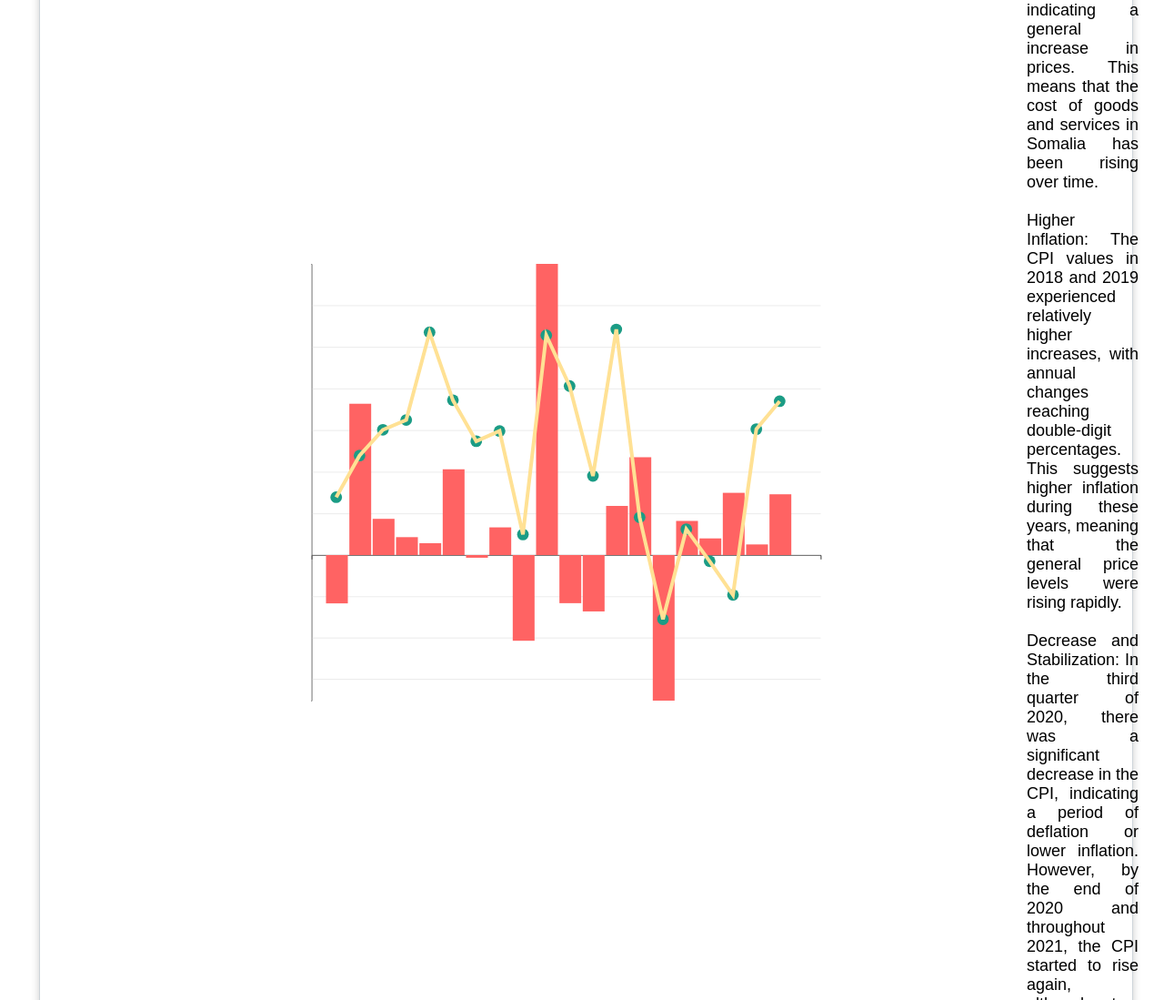
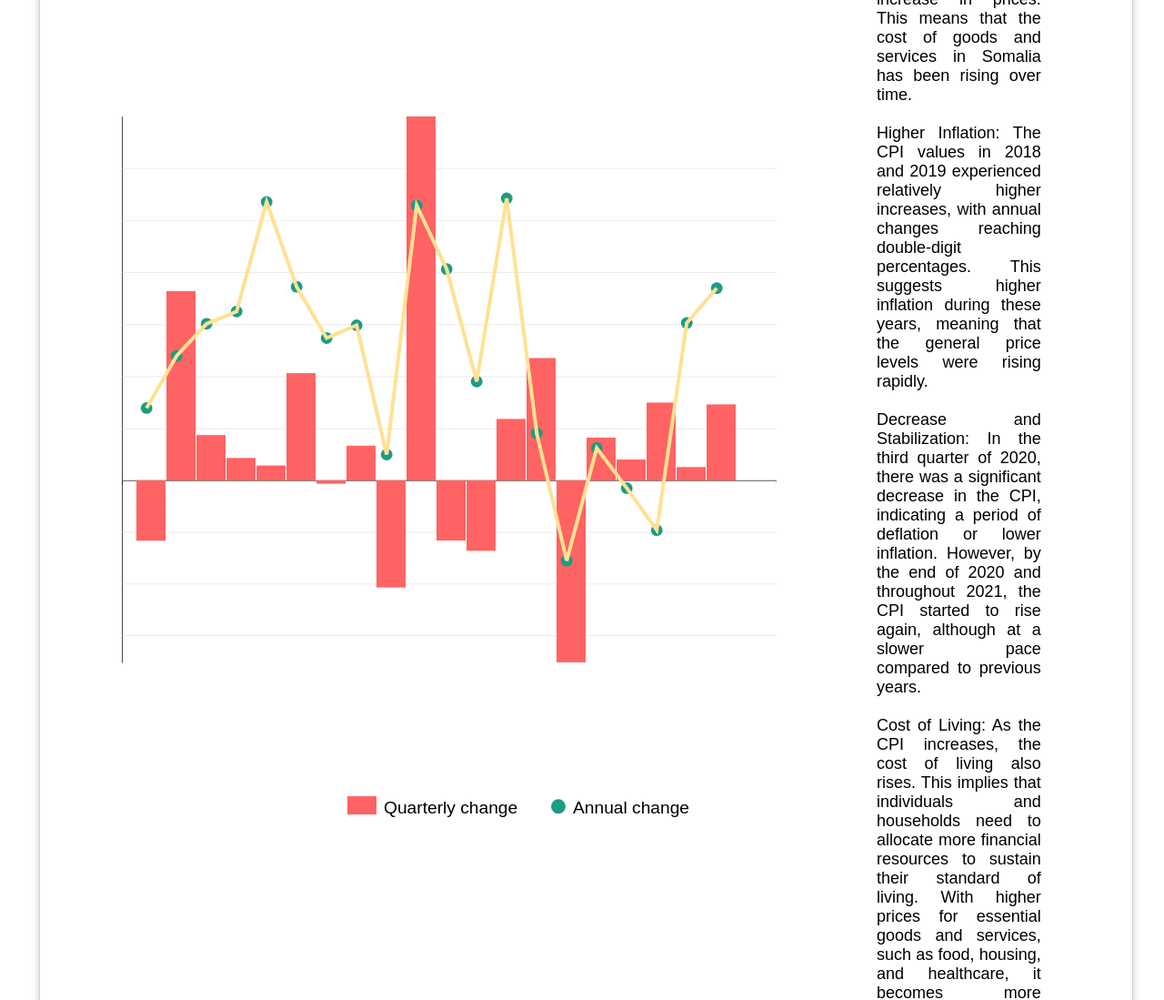
Before and after one commit to rhyannaaz/COS30045, a plain HTML site: page index.html in a window 1280 px wide. Shown: the part 3880-4979 px from the top of the page at 91% size. Drawn offline with nearby package versions, Linux system fonts and the light colour scheme.

Commit message:
add legend and css to vis 3

```diff
--- a/index.css
+++ b/index.css
@@ -124,7 +124,7 @@ body {
 }
 
 #container3 {
-	padding: 40px 80px;
+	padding: 70px 0px;
 	display: grid;
 	grid-template-columns: 1fr 1fr;
 	grid-gap: 20px;
@@ -146,7 +146,6 @@ body {
 }
 
 #chart3 {
-	text-align: left;
 	scale: 0.8;
 }
 
@@ -196,8 +195,8 @@ button:hover {
 }
 
 .text3  {
-	/* margin: auto;
-	padding-right: 100px; */
+	margin: auto;
+	padding-right: 100px;
 	text-align: right;
 	text-align: justify;
 	font-size: 18px;
--- a/index.js
+++ b/index.js
@@ -39,18 +39,18 @@ function init() {
       .enter()
       .append('path')
       .attr('d', d3.geoPath().projection(mapprojection))
-      .attr('id', function(d) {
+      .attr('id', function (d) {
         return d.properties.admin1Name;
       })
-      .attr('class', function(d) {
+      .attr('class', function (d) {
         var classname = (d.properties.admin1Name !== '0') ? 'adm1' : 'inactive';
         return classname;
       })
-      .attr('fill', function(d) {
+      .attr('fill', function (d) {
         var clr = (d.properties.admin1Name !== '0') ? fillColor : inactiveFillColor;
         return clr;
       })
-      .each(function(d) {
+      .each(function (d) {
         if (d.properties.admin1Name !== '0') {
           d3.select(this)
             .attr('stroke-width', 1)
@@ -139,7 +139,7 @@ function init() {
   var csvCall = d3.csv('data/acute_food_insecurity.csv');
 
   // Use Promise.all to handle asynchronous loading of data
-  Promise.all([adm1Call, somCall, countrieslabelCall, csvCall]).then(function(values) {
+  Promise.all([adm1Call, somCall, countrieslabelCall, csvCall]).then(function (values) {
     // Store data collected from loaded files
     var adm1Args = values[0];
     var somArgs = values[1];
@@ -159,13 +159,13 @@ function init() {
   // Function to display the chart based on CSV data
   function displayChart(csvData) {
     // Parse the CSV data
-    csvData.forEach(function(d) {
+    csvData.forEach(function (d) {
       d.year = +d.year;
       d.percentage = +d.percentage;
     });
 
     // Filter the data based on default year - 2022
-    var filteredData = csvData.filter(function(d) {
+    var filteredData = csvData.filter(function (d) {
       return d.year === 2022;
     });
 
@@ -176,8 +176,8 @@ function init() {
 
     // Update the fill color of the regions based on the percentage values
     svg1.selectAll('.adm1')
-      .attr('fill', function(d) {
-        var regionData = filteredData.find(function(data) {
+      .attr('fill', function (d) {
+        var regionData = filteredData.find(function (data) {
           return data.region === d.properties.admin1Name;
         });
         return regionData ? colorScale(regionData.percentage) : fillColor;
@@ -190,7 +190,7 @@ function init() {
   //Visualization 2 START
 
   // set the dimensions and margins of the graph
-  margin = {top: 80, right: 135, bottom: 80, left: 150}
+  margin = { top: 80, right: 135, bottom: 80, left: 150 }
 
   // append the svg object to the body of the page
   svg2 = d3.select("#chart2")
@@ -198,10 +198,10 @@ function init() {
     .attr("width", width + margin.left + margin.right + 100)
     .attr("height", height + margin.top + margin.bottom)
     .append("g")
-    .attr("transform",`translate(${margin.left}, ${margin.top})`);
+    .attr("transform", `translate(${margin.left}, ${margin.top})`);
 
   // Parse the Data
-  d3.csv("data/rural_urban_areas_total.csv").then( function(data) {
+  d3.csv("data/rural_urban_areas_total.csv").then(function (data) {
 
     //GENERAL//
 
@@ -210,7 +210,7 @@ function init() {
     // color palette
     const color = d3.scaleOrdinal()
       .domain(areas)
-      .range(["#8338ec","#ff0054", "#0496FF"]);
+      .range(["#8338ec", "#ff0054", "#0496FF"]);
 
     //stack the data
     const stackedData = d3.stack()
@@ -220,7 +220,7 @@ function init() {
     // Add X axis
     const x = d3.scaleLinear()
       .domain([2015, 2023])
-      .range([ 0, width ]);
+      .range([0, width]);
     const xAxis = svg2.append("g")
       .attr("transform", `translate(0, ${height})`)
       .style('font-family', 'Arial')
@@ -231,8 +231,8 @@ function init() {
     // Add X axis label:
     svg2.append("text")
       .attr("text-anchor", "middle")
-      .attr("x", width/2)
-      .attr("y", height+60 )
+      .attr("x", width / 2)
+      .attr("y", height + 60)
       .style('font-family', 'Arial')
       .style("font-size", 20)
       .text("Year");
@@ -240,7 +240,7 @@ function init() {
     // Add Y axis label:
     svg2.append("text")
       .attr('x', -240)
-      .attr("y", -100 )
+      .attr("y", -100)
       .attr('transform', 'rotate(270)')
       .text("Total Number of People Affected")
       .style('font-family', 'Arial')
@@ -250,7 +250,7 @@ function init() {
     // Add Y axis
     const y = d3.scaleLinear()
       .domain([0, 10000000])
-      .range([ height, 0 ]);
+      .range([height, 0]);
 
     svg2.append("g")
       .call(d3.axisLeft(y).ticks(10))
@@ -262,14 +262,14 @@ function init() {
     const clip = svg2.append("defs").append("svg:clipPath")
       .attr("id", "clip")
       .append("svg:rect")
-      .attr("width", width )
-      .attr("height", height )
+      .attr("width", width)
+      .attr("height", height)
       .attr("x", 0)
       .attr("y", 0);
 
     // Add brushing
     const brush = d3.brushX()
-      .extent( [ [0,0], [width,height] ] )
+      .extent([[0, 0], [width, height]])
       .on("end", updateAreaChart)
 
     const areaChart = svg2.append('g')
@@ -277,17 +277,17 @@ function init() {
 
     // Area generator
     const area = d3.area()
-      .x(function(d) { return x(Number(d.data.Year)); })
-      .y0(function(d) { return y(d[0]); })
-      .y1(function(d) { return y(d[1]); })
+      .x(function (d) { return x(Number(d.data.Year)); })
+      .y0(function (d) { return y(d[0]); })
+      .y1(function (d) { return y(d[1]); })
 
     // Show the areas
     areaChart
       .selectAll("mylayers")
       .data(stackedData)
       .join("path")
-      .attr("class", function(d) { return "myArea " + d.key })
-      .style("fill", function(d) { return color(d.key); })
+      .attr("class", function (d) { return "myArea " + d.key })
+      .style("fill", function (d) { return color(d.key); })
       .attr("d", area)
 
 
@@ -301,15 +301,15 @@ function init() {
     function idled() { idleTimeout = null; }
 
 
-    function updateAreaChart(event,d) {
+    function updateAreaChart(event, d) {
 
       extent = event.selection
 
-      if(!extent){
+      if (!extent) {
         if (!idleTimeout) return idleTimeout = setTimeout(idled, 350);
-        x.domain(d3.extent(data, function(d) { return Number(d.Year); }))
-      }else{
-        x.domain([ x.invert(extent[0]), x.invert(extent[1]) ])
+        x.domain(d3.extent(data, function (d) { return Number(d.Year); }))
+      } else {
+        x.domain([x.invert(extent[0]), x.invert(extent[1])])
         areaChart.select(".brush").call(brush.move, null)
       }
 
@@ -324,15 +324,15 @@ function init() {
     // HIGHLIGHT GROUP //
 
     // What to do when one group is hovered
-      const highlight = function(event,d){
+    const highlight = function (event, d) {
       // reduce opacity of all groups
       d3.selectAll(".myArea").transition().duration(500).style("opacity", .1)
       // except the one that is hovered
-        d3.select("."+d).transition().duration(500).style("opacity", 1)
+      d3.select("." + d).transition().duration(500).style("opacity", 1)
     }
 
     // And when it is not hovered anymore
-      const noHighlight = function(event,d){
+    const noHighlight = function (event, d) {
       d3.selectAll(".myArea").transition().duration(500).style("opacity", 1)
     }
 
@@ -344,10 +344,10 @@ function init() {
       .data(areas)
       .join("rect")
       .attr("x", 700)
-        .attr("y", function(d,i){ return 10 + i*(size+5)})
+      .attr("y", function (d, i) { return 10 + i * (size + 5) })
       .attr("width", size)
       .attr("height", size)
-        .style("fill", function(d){ return color(d)})
+      .style("fill", function (d) { return color(d) })
       .on("mouseover", highlight)
       .on("mouseleave", noHighlight)
 
@@ -355,9 +355,9 @@ function init() {
     svg2.selectAll("mylabels")
       .data(areas)
       .join("text")
-        .attr("x", 720 + size*1.2)
-        .attr("y", function(d,i){ return 10 + i*(size+5) + (size/2)})
-        .text(function(d){ return d})
+      .attr("x", 720 + size * 1.2)
+      .attr("y", function (d, i) { return 10 + i * (size + 5) + (size / 2) })
+      .text(function (d) { return d })
       .style('font-family', 'Arial')
       .attr("text-anchor", "left")
       .style("alignment-baseline", "middle")
@@ -369,11 +369,15 @@ function init() {
 
   //Visualization 3 START
 
+  var width3 = 900;
+  var height3 = 750;
+  var bar_padding3 = 8;
+
   var svg3 = d3.select("#chart3")
     .append("svg")
-    .attr("width", width + margin.left + margin.right )
-    .attr("height", height + margin.top + margin.bottom)
-    .attr("transform",`translate(${margin.left}, ${margin.top})`);
+    .attr("width", width3)
+    .attr("height", height3 + margin.top + margin.bottom)
+    .attr("transform", "translate(40,30})");
 
   d3.csv("data/consumer_price_food_indices_som.csv").then(function (data3) {
     var bar_number = data3.length
@@ -384,11 +388,11 @@ function init() {
 
     //add scale for visualization
     var xScale = d3.scaleBand()
-      .range([0, width])
+      .range([0, width3])
       .padding(bar_padding);
 
     var yScale = d3.scaleLinear()
-      .range([height, height * 2 / 3, 0])
+      .range([height3, height3 * 2 / 3, 0])
       .domain([d3.min(quarterlyChange), 0, d3.max(quarterlyChange)]);
     //
 
@@ -399,17 +403,15 @@ function init() {
     var yAxis = d3.axisLeft()
       .scale(yScale)
       .ticks(10)
-      .tickSizeInner(-width);
+      .tickSizeInner(-width3);
 
     svg3.append("g")
-      .attr("transform", "translate(0," + height * (2 / 3) + ")")
-      .call(xAxis)
-      .attr("marker-end","url(#arrow)");
+      .attr("transform", "translate(0," + height3 * (2 / 3) + ")")
+      .call(xAxis);
 
     svg3.append("g")
       .attr("class", "grid")
-      .call(yAxis)
-      .attr("marker-end","url(#arrow)");
+      .call(yAxis);
 
     svg3.selectAll(".grid line") //add grid line
       .style("stroke-width", "0.5px")
@@ -423,18 +425,18 @@ function init() {
       .append("rect")
       .attr("id", "bar-chart")
       .attr("x", function (d, i) {
-        return i * (width * (11/12) / bar_number) + 20;
+        return i * (width3 * (11 / 12) / bar_number) + 20;
       })
       .attr("y", function (d) {
         if (d.quarterlyChange >= 0) {
           return yScale(d.quarterlyChange);
         } else {
-          return height * (2 / 3);
+          return height3 * (2 / 3);
         }
       })
-      .attr('width', width  / bar_number - bar_padding)
+      .attr('width', width3 / bar_number - bar_padding)
       .attr('height', function (d) {
-        return Math.abs(height * 2 / 3 - yScale(d.quarterlyChange));
+        return Math.abs(height3 * 2 / 3 - yScale(d.quarterlyChange));
       })
       .attr("fill", "#FF6363")
       .on("mouseover", function (event, d, i) {
@@ -454,19 +456,19 @@ function init() {
 
         svg3.append('rect') //background for text when hovering
           .attr('id', 'tooltip-background')
-          .attr('x', xPosition + 5)
-          .attr('y', yPosition + 20)
-          .attr('width', 118)
-          .attr('height', 20)
+          .attr('x', xPosition )
+          .attr('y', yPosition + 14)
+          .attr('width', 155)
+          .attr('height', 30)
           .attr('fill', 'lightblue')
           .attr('opacity', 0.7)
           .attr('rx', 5)
           .attr('ry', 5);
 
         svg3.append('text')   //display text when hovering
-          .style("font", "14px sans-serif")
+          .style("font", "18px sans-serif")
           .attr('id', 'tooltip')
-          .attr('x', xPosition + 10)
+          .attr('x', xPosition + 5)
           .attr('y', yPosition + 35)
           .text(d.Date + ": " + d.quarterlyChange + "%")
           .attr('fill', 'black');
@@ -493,7 +495,7 @@ function init() {
       .enter()
       .append("circle")
       .attr("cx", function (d, i) {
-        return i * (width * (11 / 12) / bar_number) + 34;
+        return i * (width3 * (11 / 12) / bar_number) + 34;
       })
       .attr("cy", function (d) {
         return yScale(d.annualChange);
@@ -506,20 +508,20 @@ function init() {
 
         svg3.append('rect') //background for text when hovering
           .attr('id', 'tooltip-background')
-          .attr('x', xPosition - 68)
+          .attr('x', xPosition - 70)
           .attr('y', yPosition + 21)
-          .attr('width', 118)
-          .attr('height', 20)
+          .attr('width', 155)
+          .attr('height', 30)
           .attr('fill', 'lightblue')
           .attr('opacity', 0.7)
           .attr('rx', 5)
           .attr('ry', 5);
 
         svg3.append('text')   //display text when hovering
-          .style("font", "14px sans-serif")
+          .style("font", "18px sans-serif")
           .attr('id', 'tooltip')
           .attr('x', xPosition - 65)
-          .attr('y', yPosition + 35)
+          .attr('y', yPosition + 43)
           .text(d.Date + ": " + d.annualChange + "%")
           .attr('fill', 'black');
 
@@ -538,7 +540,7 @@ function init() {
 
 
     var lineGenerator = d3.line()
-      .x(function (d, i) { return i * (width * (11 / 12) / bar_number) + 34; })
+      .x(function (d, i) { return i * (width3 * (11 / 12) / bar_number) + 34; })
       .y(function (d) { return yScale(d.annualChange); })
       .curve(d3.curveLinear);
 
@@ -560,9 +562,42 @@ function init() {
           .style("opacity", 1);
       });
 
+    //legends of vis 3
+    var legendSvg = d3.select("#chart3")
+      .append("svg")
+      .attr("width", width3)
+      .attr("height", 50);
+
+    var barLegend = legendSvg.append("g")
+      .attr("transform", "translate(20, 20)");
+
+    barLegend.append("rect")
+      .attr("x", 290)
+      .attr("y", 0)
+      .attr("width", 40)
+      .attr("height", 25)
+      .attr("fill", "#FF6363");
+
+    barLegend.append("text")
+      .attr("x", 340)
+      .attr("y", 24)
+      .text("Quarterly change")
+      .style("font-size", "24px");
+    var lineLegend = legendSvg.append("g")
+      .attr("transform", "translate(200, 34)");
+
+    lineLegend.append("circle")
+      .attr("cx", 400)
+      .attr("cy", 0)
+      .attr("r", 10)
+      .attr("fill", "#1B9C85");
+
+    lineLegend.append("text")
+      .attr("x", 420)
+      .attr("y", 10)
+      .text("Annual change")
+      .style("font-size", "24px");
   })
-
-
 
   //Visualization 3 END
 }
```
Lines whose indentation alone changed are shown as unchanged.
